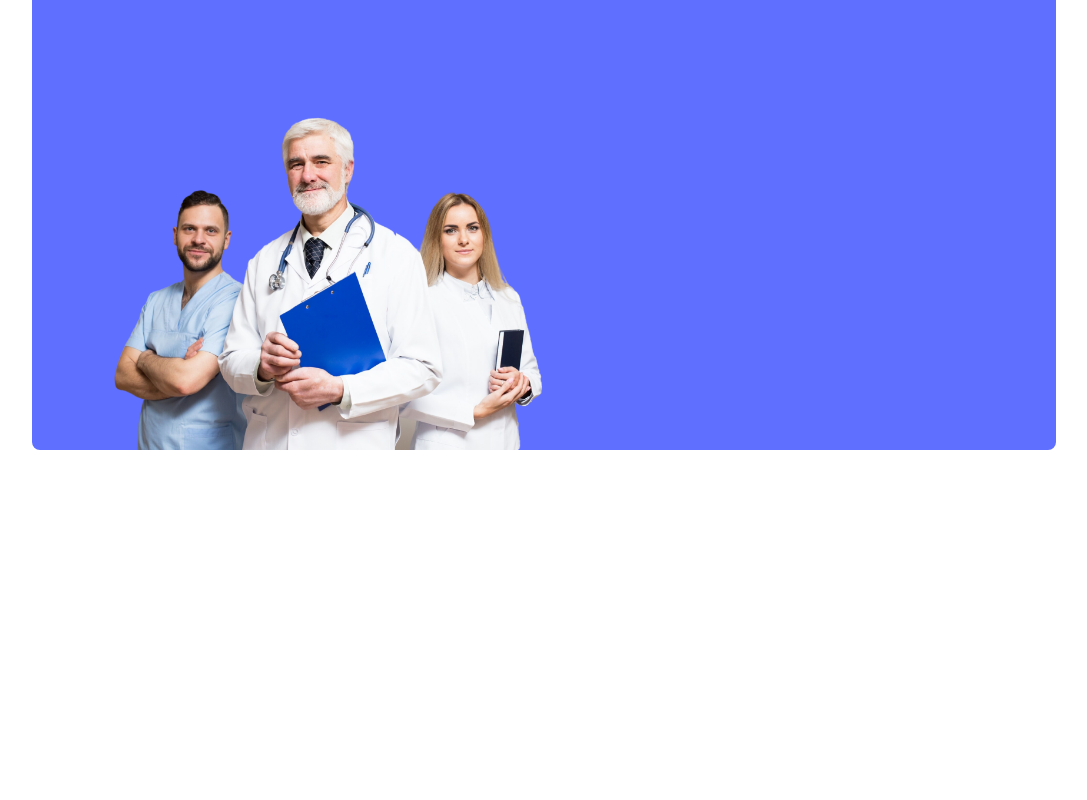
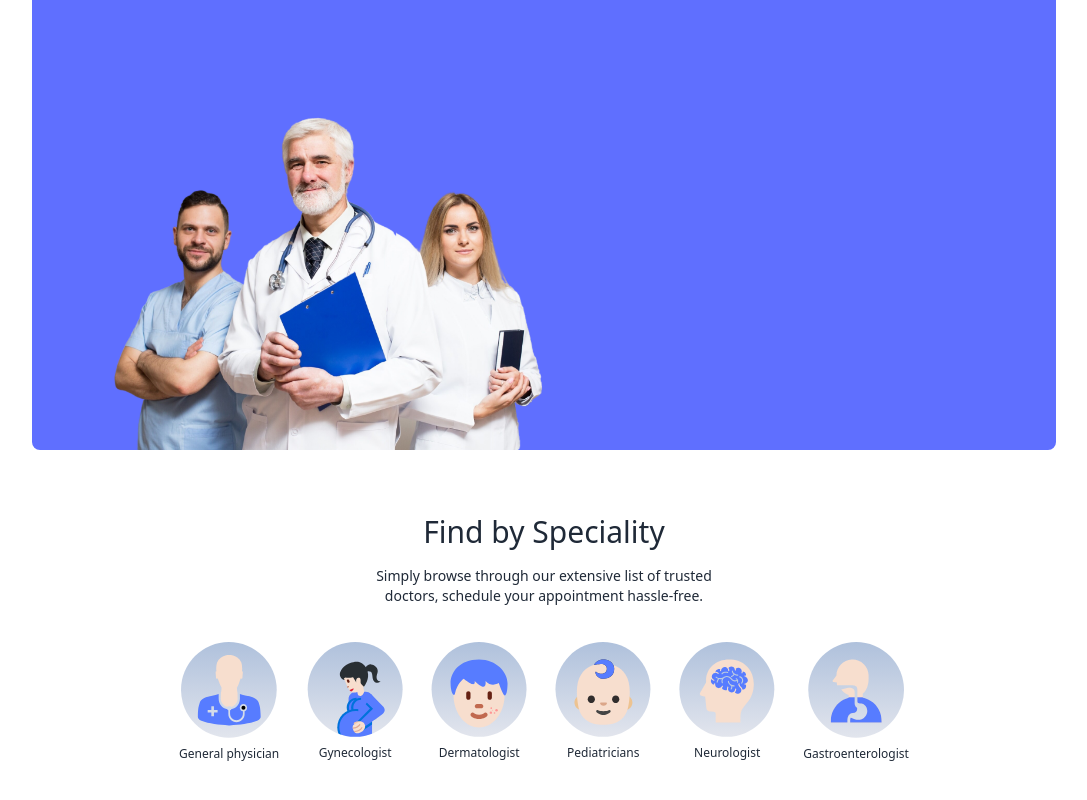
Before and after one commit to anweshmund/med-book, a React (Vite) app in the folder med-front/: page / in a window 1280 px wide. Shown: the part 569-1369 px from the top of the page, without its empty margins (96-1183 px from the left). Before the commit the page ends 1019 px from the top, so only its background shows below. Built offline with nearby package versions, Linux system fonts and the light colour scheme.

Commit message:
spec doc

```diff
--- /dev/null
+++ b/med-front/src/component/SpecialityMenu.jsx
@@ -0,0 +1,24 @@
+import React from 'react'
+import { specialityData } from '../assets/assets'
+import { Link } from 'react-router-dom'
+
+
+const SpecialityMenu = () => {
+  return (
+    <div className='flex flex-col items-center gap-4 py-16 text-gray-800' id='speciality'>
+      <h1 className='text-3xl font-medium'>Find by Speciality </h1>
+      <p className='sm:w-1/3 text-center text-sm'>Simply browse through our extensive list of trusted doctors, schedule your appointment hassle-free.</p>
+      <div className='flex sm:justify-center gap-7 pt-5 w-full overflow-scroll'>
+  {specialityData.map((item, index) => (
+    <Link onClick={()=>scrollTo(0,0)} className='flex flex-col items-center text-xs cursor-pointer flex-shrink-0 hover:-translate-y-2 transition-all duration-300 delay-200 ease-in-out' key={index} to={`/doctors/${item.speciality}`}>
+      <img className='w-16 sm:w-24 mb-2' src={item.image} alt={item.speciality} />
+      <p>{item.speciality}</p>
+    </Link>
+  ))}
+</div>
+
+    </div>
+  )
+}
+
+export default SpecialityMenu
--- a/med-front/src/index.css
+++ b/med-front/src/index.css
@@ -4,3 +4,6 @@
 .active hr{
     @apply block
 }
+::-webkit-scrollbar{
+    @apply hidden
+}
--- a/med-front/src/pages/Home.jsx
+++ b/med-front/src/pages/Home.jsx
@@ -1,10 +1,12 @@
 import React from 'react'
 import Header from '../component/Header'
+import SpecialityMenu from '../component/SpecialityMenu'
 
 const Home = () => {
   return (
     <div>
      <Header/>
+     <SpecialityMenu/>
     </div>
   )
 }
```
